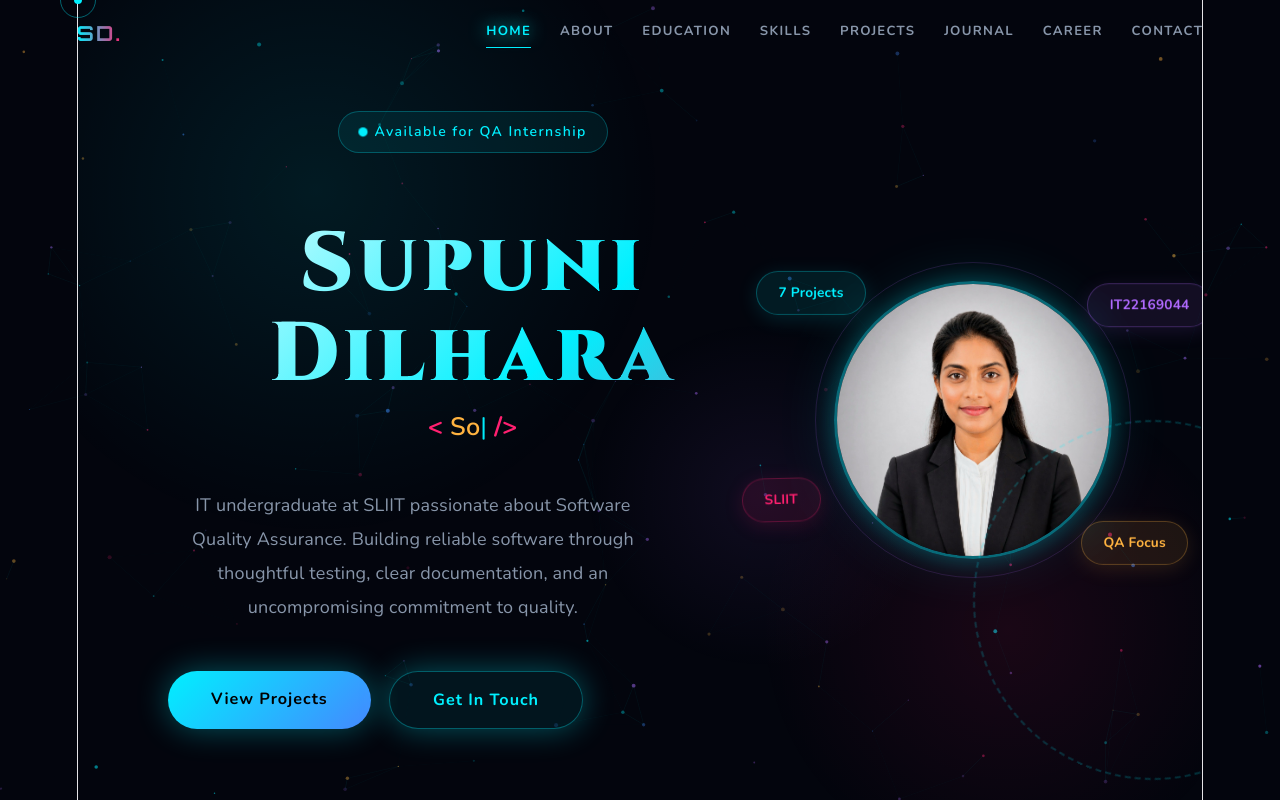
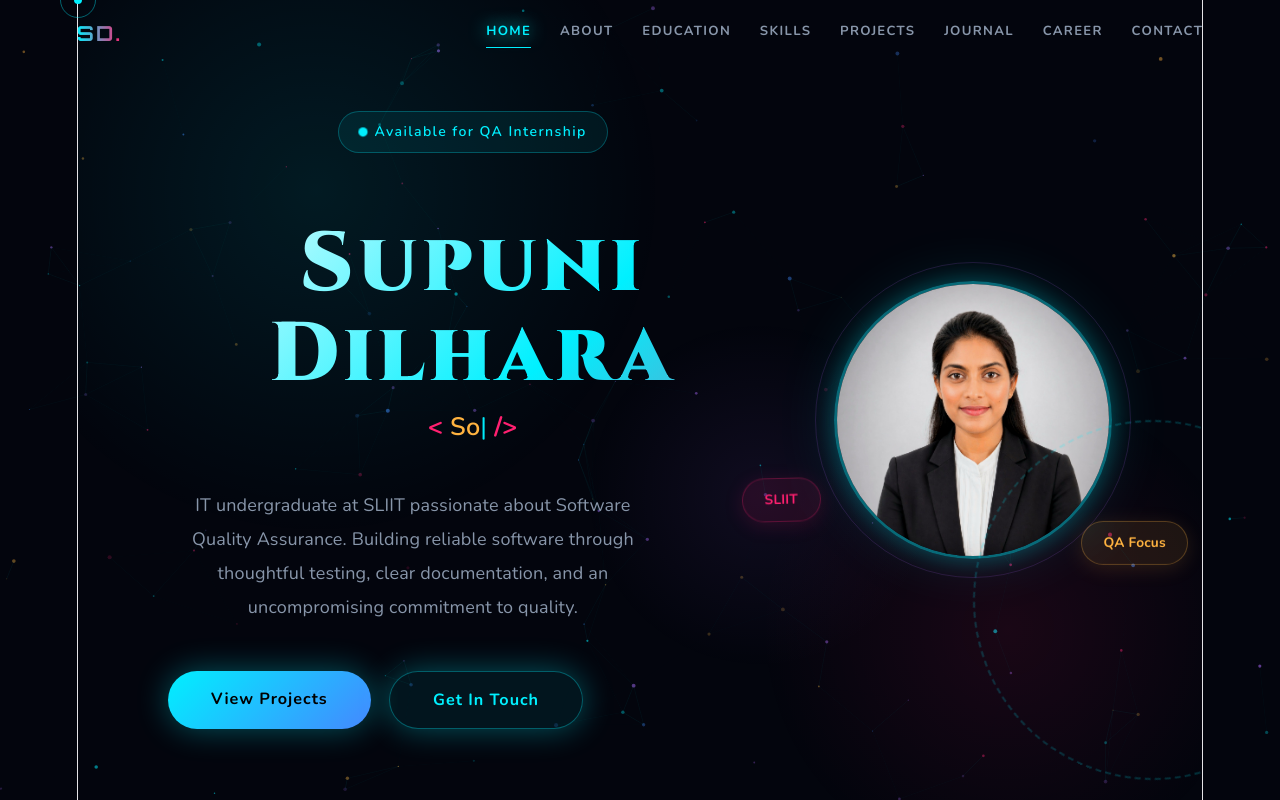
Before and after one commit to Supuni1/Portfolio, a React (Vite) app in the folder my-portfolio/: page / in a window 1280 px wide. Shown: the top 800 px of the page. Built offline with nearby package versions, Linux system fonts and the light colour scheme.

Commit message:
fix: remove redundant project label from floating badges in Hero component

```diff
--- a/my-portfolio/src/App.jsx
+++ b/my-portfolio/src/App.jsx
@@ -389,9 +389,7 @@ function Hero() {
 
           {/* floating badges */}
           {[
-            { label:"7 Projects",  color:C.cyan,   pos:{ top:"-10px",   left:"-78px"  }, anim:"floatA" },
             { label:"SLIIT",       color:C.pink,   pos:{ bottom:"30px", left:"-92px"  }, anim:"floatB" },
-            { label:"IT22169044",  color:C.violet, pos:{ top:"28px",    right:"-100px"}, anim:"floatC" },
             { label:"QA Focus",    color:C.amber,  pos:{ bottom:"-6px", right:"-76px" }, anim:"floatA" },
           ].map(b=>(
             <div key={b.label} style={{
```
